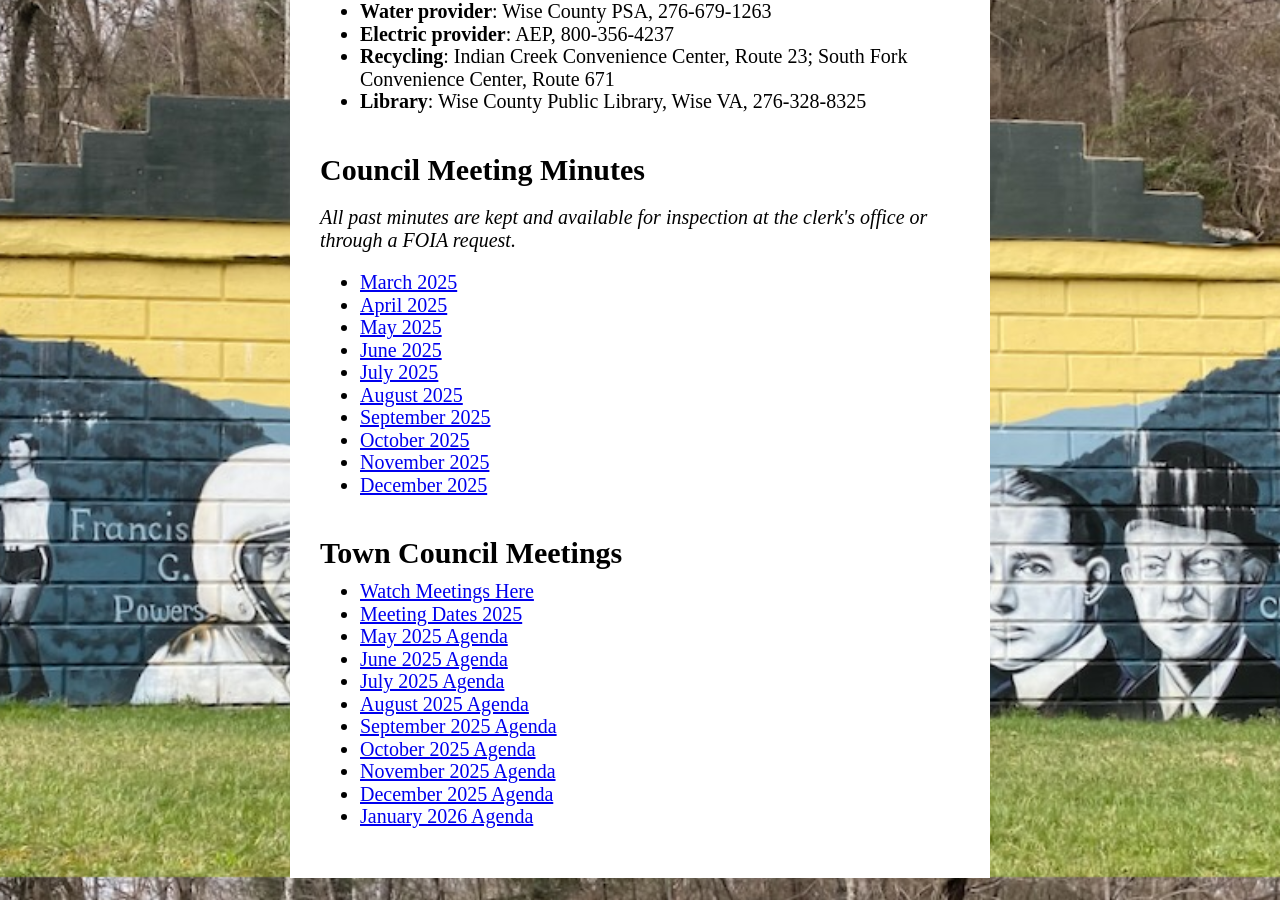
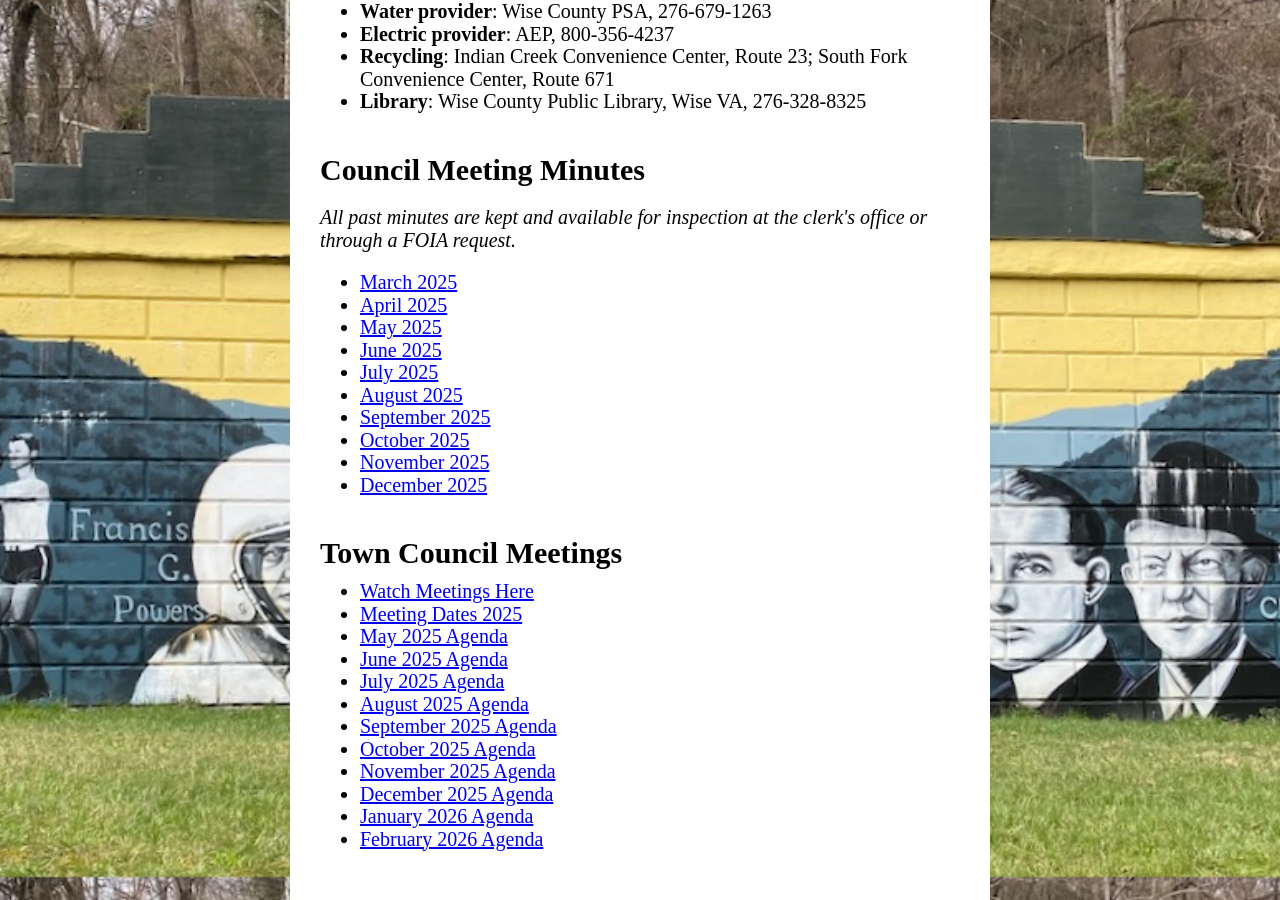
Before and after one commit to poundva/poundva.github.io, a Jekyll site: the page built from index.html, in a window 1280 px wide and 900 px high, scrolled down 2723 px. Built offline with Jekyll 4.4.1, drawn with Linux system fonts in a browser that asks for light colours; some web fonts are replaced.

Commit message:
Add February 2026 Agenda link to index.html

```diff
--- a/index.html
+++ b/index.html
@@ -115,3 +115,4 @@ title: Home
     <li><a href="agendas/November Agenda 2025.pdf">November 2025 Agenda</a></li>
     <li><a href="agendas/Agenda Dec. 25.pdf">December 2025 Agenda</a></li>
     <li><a href="agendas/January 2026 Agenda.pdf"> January 2026 Agenda</a></li>
+    <li><a href="agendas/Feb 2026.pdf">February 2026 Agenda</a></li>
```
